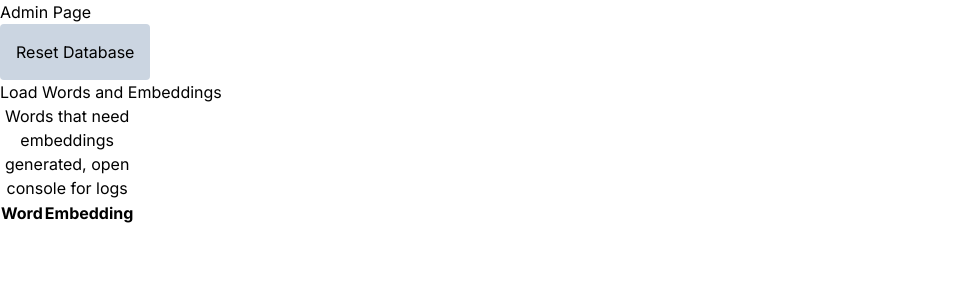
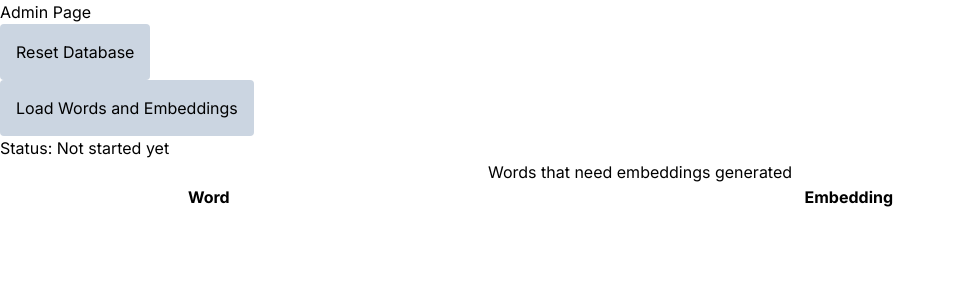
Before and after one commit to nguyenmp/recipes-app, a Next.js app: page /admin in a window 1280 px wide. Shown: the top 300 px of the page, without its empty margins (0-956 px from the left). Built offline with nearby package versions, Linux system fonts and the light colour scheme.

Commit message:
Show word embedding state in UI instead of console.log

```diff
--- a/app/ui/generate_embeddings.tsx
+++ b/app/ui/generate_embeddings.tsx
@@ -19,35 +19,36 @@ import { StoredWordEmbedding } from '../lib/data';
 export function GenerateEmbeddings() {
     const [value, setValue] = useState<string>('');
     const [embeddings, setEmbeddings] = useState<StoredWordEmbedding[]>([]);
+    const [lastLogLine, setLastLogLine] = useState<string>('Not started yet');
 
     async function generateNewEmbeddings(wordsAndEmbeddings: StoredWordEmbedding[]) {
-        console.log('Creating pipeline');
-        let classifier = await pipeline('embeddings');
         const wordStructWithoutEmbeddings = wordsAndEmbeddings.filter((item) => item.embedding === null);
         if (wordStructWithoutEmbeddings.length === 0) {
-            console.log('No word that need embeddings generated found')
+            setLastLogLine('No word that need embeddings generated found')
             return;
         }
 
-        console.log('Generating embeddings');
+        setLastLogLine('Creating pipeline');
+        let classifier = await pipeline('embeddings');
+
+        setLastLogLine('Generating embeddings');
         const output = await classifier(wordStructWithoutEmbeddings.map((item) => item.word), {pooling: 'mean', normalize: true});
         wordStructWithoutEmbeddings.forEach((wordStruct, index) => {
             wordStruct.embedding = output.tolist()[index];
         });
 
-        console.log("output generated")
-        // console.log(output)
+        setLastLogLine("Embeddings generated")
         setEmbeddings([...wordsAndEmbeddings]);
 
-        console.log('Saving...')
+        setLastLogLine('Saving to database')
         await putWordEmbeddings(wordsAndEmbeddings);
-        console.log('saved');
 
+        setLastLogLine('Saved to database, restarting search');
         await handleOnClick()
     }
 
     async function handleOnClick() {
-        console.log('Fetching words');
+        setLastLogLine('Fetching words');
         const wordsAndEmbeddings = await getWordsNeedingEmbeddings();
         setEmbeddings(wordsAndEmbeddings);
         await generateNewEmbeddings(wordsAndEmbeddings)
@@ -59,10 +60,11 @@ export function GenerateEmbeddings() {
 
     return (
         <div>
-            <button onClick={handleOnClick}>Load Words and Embeddings</button>
+            <button className="bg-slate-300 rounded p-4 active:bg-slate-600" onClick={handleOnClick}>Load Words and Embeddings</button>
+            <p>Status: {lastLogLine}</p>
             <div>
-                <table>
-                    <caption>Words that need embeddings generated, open console for logs</caption>
+                <table className="w-full">
+                    <caption>Words that need embeddings generated</caption>
                     <thead>
                         <tr>
                             <th scope="col">Word</th>
@@ -73,7 +75,6 @@ export function GenerateEmbeddings() {
                         {
                             embeddings.map(
                                 (embedding) => {
-                                    // console.log(embedding.embedding);
                                     return (<tr key={embedding.word}>
                                         <th scope="row">{embedding.word}</th>
                                         <td>{embedding.embedding ? '[' + embedding.embedding.join(', ').substring(0, 100) + '...' + ']' : ''}</td>
```
